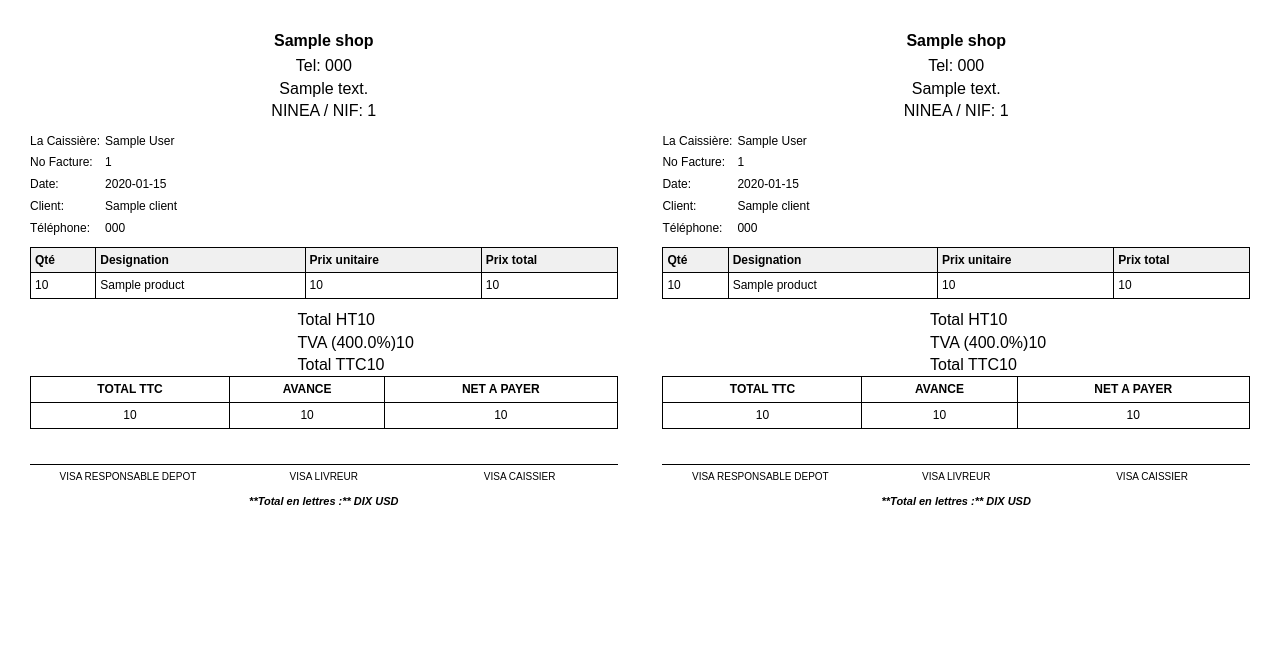
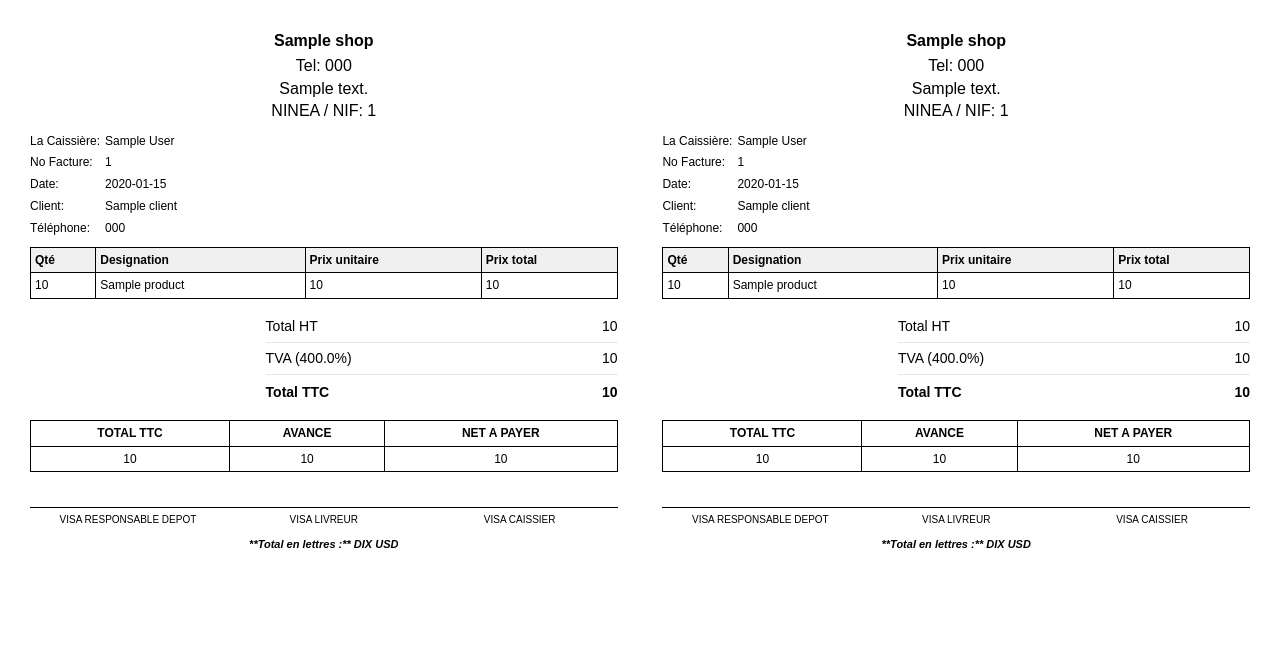
Before and after one commit to vericanttech/verikant-mysql, a Flask app: page /bills/1/print/1 in a window 1280 px wide. Shown: the top 648 px of the page. Run offline with Flask 3, Linux system fonts and the light colour scheme; a user stored in the database is signed in; tables that the repository leaves empty hold one stand-in row (values such as "Sample post"); some libraries are stand-ins or nearby versions.

Commit message:
Fix VAT on reprint: unified print block + CSS; show_vat condition; print media desktop-only
Made-with: Cursor

```diff
--- a/app/templates/bills/detail.html
+++ b/app/templates/bills/detail.html
@@ -129,7 +129,8 @@
                             </span>
                         </div>
                         <div class="border-t border-gray-200 my-2 pt-2"></div>
-                        {% if bill.vat_amount and bill.vat_amount > 0 %}
+                        {% set show_vat = (bill.vat_amount is not none and bill.vat_amount > 0) or (bill.vat_rate is not none and bill.vat_rate > 0) %}
+                        {% if show_vat %}
                         <div class="flex justify-between items-center">
                             <span class="text-gray-700 font-medium">Total HT:</span>
                             <span class="text-gray-800">{{ bill.amount_ht | fr_thousands }} {{ shop_profile.currency|default('FCFA') }}</span>
@@ -140,7 +141,7 @@
                         </div>
                         {% endif %}
                         <div class="flex justify-between items-center">
-                            <span class="text-gray-700 font-medium">{% if bill.vat_amount and bill.vat_amount > 0 %}Total TTC{% else %}Montant Total{% endif %}:</span>
+                            <span class="text-gray-700 font-medium">{% if show_vat %}Total TTC{% else %}Montant Total{% endif %}:</span>
                             <span class="text-gray-800 font-semibold">{{ bill.total_amount | fr_thousands }} {{ shop_profile.currency|default('FCFA') }}</span>
                         </div>
                         <div class="flex justify-between items-center">
--- a/app/templates/bills/print.html
+++ b/app/templates/bills/print.html
@@ -379,6 +379,26 @@
             background: rgba(0, 0, 0, 0.8);
         }
 
+        /* TVA block (no Tailwind — print view does not load Tailwind) */
+        .vat-summary {
+            width: 100%;
+            max-width: 22rem;
+            margin: 0.75rem 0 0.75rem auto;
+            font-size: 0.875rem;
+        }
+        .vat-summary-line {
+            display: flex;
+            justify-content: space-between;
+            align-items: center;
+            border-bottom: 1px solid #e5e7eb;
+            padding: 0.35rem 0;
+        }
+        .vat-summary-line.vat-summary-total {
+            border-bottom: none;
+            font-weight: 600;
+            padding-top: 0.5rem;
+        }
+
         /* Print styles */
         @media print {
             body {
@@ -388,8 +408,12 @@
             .no-print {
                 display: none !important;
             }
+            /* Screen layout uses desktop/mobile; when printing, show desktop layout */
             .mobile-only {
                 display: none !important;
+            }
+            .desktop-only {
+                display: block !important;
             }
             @page {
                 margin: 5mm;
@@ -397,6 +421,10 @@
             .bill-half {
                 width: 49% !important;
                 display: block !important;
+            }
+            .vat-summary {
+                display: block !important;
+                max-width: 100%;
             }
         }
 
@@ -614,18 +642,19 @@
                 </tbody>
             </table>
 
-            {% if bill.vat_amount and bill.vat_amount > 0 %}
-            <div class="desktop-only mb-3 text-sm" style="max-width: 320px; margin-left: auto;">
-                <div class="flex justify-between border-b py-1"><span>Total HT</span><span>{{ bill.amount_ht | fr_thousands }}</span></div>
-                <div class="flex justify-between border-b py-1"><span>TVA{% if bill.vat_rate %} ({{ (bill.vat_rate * 100)|round(2) }}%){% endif %}</span><span>{{ bill.vat_amount | fr_thousands }}</span></div>
-                <div class="flex justify-between py-1 font-semibold"><span>Total TTC</span><span>{{ bill.total_amount | fr_thousands }}</span></div>
+            {% set show_vat = (bill.vat_amount is not none and bill.vat_amount > 0) or (bill.vat_rate is not none and bill.vat_rate > 0) %}
+            {% if show_vat %}
+            <div class="vat-summary">
+                <div class="vat-summary-line"><span>Total HT</span><span>{{ bill.amount_ht | fr_thousands }}</span></div>
+                <div class="vat-summary-line"><span>TVA{% if bill.vat_rate %} ({{ (bill.vat_rate * 100)|round(2) }}%){% endif %}</span><span>{{ bill.vat_amount | fr_thousands }}</span></div>
+                <div class="vat-summary-line vat-summary-total"><span>Total TTC</span><span>{{ bill.total_amount | fr_thousands }}</span></div>
             </div>
             {% endif %}
 
             <!-- Desktop Totals Table -->
             <table class="total-section desktop-only">
                 <tr>
-                    <td><strong>{% if bill.vat_amount and bill.vat_amount > 0 %}TOTAL TTC{% else %}TOTAL{% endif %}</strong></td>
+                    <td><strong>{% if show_vat %}TOTAL TTC{% else %}TOTAL{% endif %}</strong></td>
                     <td><strong>AVANCE</strong></td>
                     <td><strong>NET A PAYER</strong></td>
                 </tr>
@@ -636,18 +665,10 @@
                 </tr>
             </table>
 
-            {% if bill.vat_amount and bill.vat_amount > 0 %}
-            <div class="mobile-only mb-3 text-sm px-2">
-                <div class="flex justify-between border-b py-1"><span>Total HT</span><span>{{ bill.amount_ht | fr_thousands }}</span></div>
-                <div class="flex justify-between border-b py-1"><span>TVA{% if bill.vat_rate %} ({{ (bill.vat_rate * 100)|round(2) }}%){% endif %}</span><span>{{ bill.vat_amount | fr_thousands }}</span></div>
-                <div class="flex justify-between py-1 font-semibold"><span>Total TTC</span><span>{{ bill.total_amount | fr_thousands }}</span></div>
-            </div>
-            {% endif %}
-
             <!-- Mobile Totals Table -->
             <table class="mobile-total-section mobile-only">
                 <tr>
-                    <td><strong>💰 {% if bill.vat_amount and bill.vat_amount > 0 %}TOTAL TTC{% else %}TOTAL{% endif %}</strong></td>
+                    <td><strong>💰 {% if show_vat %}TOTAL TTC{% else %}TOTAL{% endif %}</strong></td>
                     <td><strong>💳 AVANCE</strong></td>
                     <td><strong>🧾 NET A PAYER</strong></td>
                 </tr>
--- a/app/templates/bills/print_thermal.html
+++ b/app/templates/bills/print_thermal.html
@@ -241,7 +241,8 @@
     </table>
 
     <div class="total-section">
-        {% if bill.vat_amount and bill.vat_amount > 0 %}
+        {% set show_vat = (bill.vat_amount is not none and bill.vat_amount > 0) or (bill.vat_rate is not none and bill.vat_rate > 0) %}
+        {% if show_vat %}
         <div class="total-row">
             <span>Total HT:</span>
             <span>{{ "{:,.0f}".format(bill.amount_ht) }}</span>
@@ -267,7 +268,7 @@
         </div>
         {% endif %}
         <div class="total-row grand-total">
-            <span>{% if bill.vat_amount and bill.vat_amount > 0 %}Total TTC{% else %}TOTAL{% endif %}:</span>
+            <span>{% if show_vat %}Total TTC{% else %}TOTAL{% endif %}:</span>
             <span>{{ "{:,.0f}".format(bill.total_amount) }}</span>
         </div>
     </div>
```
